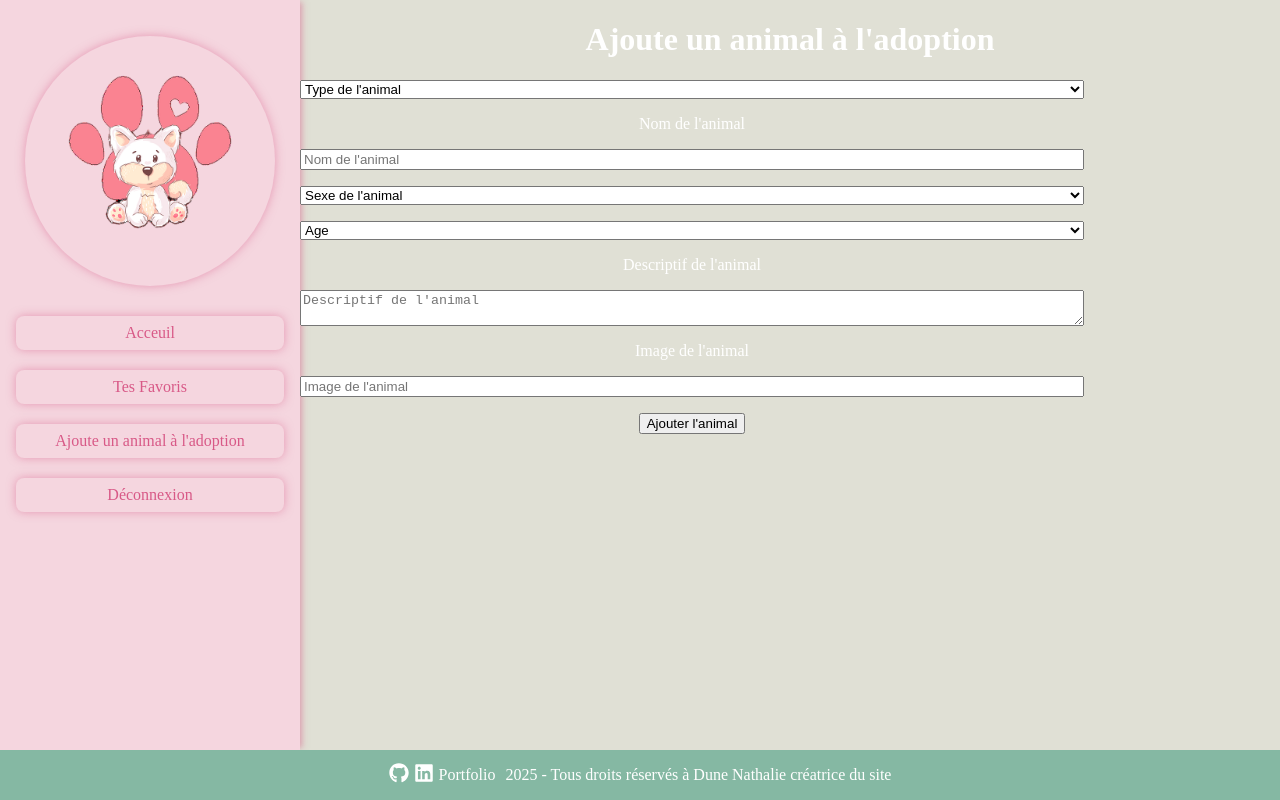
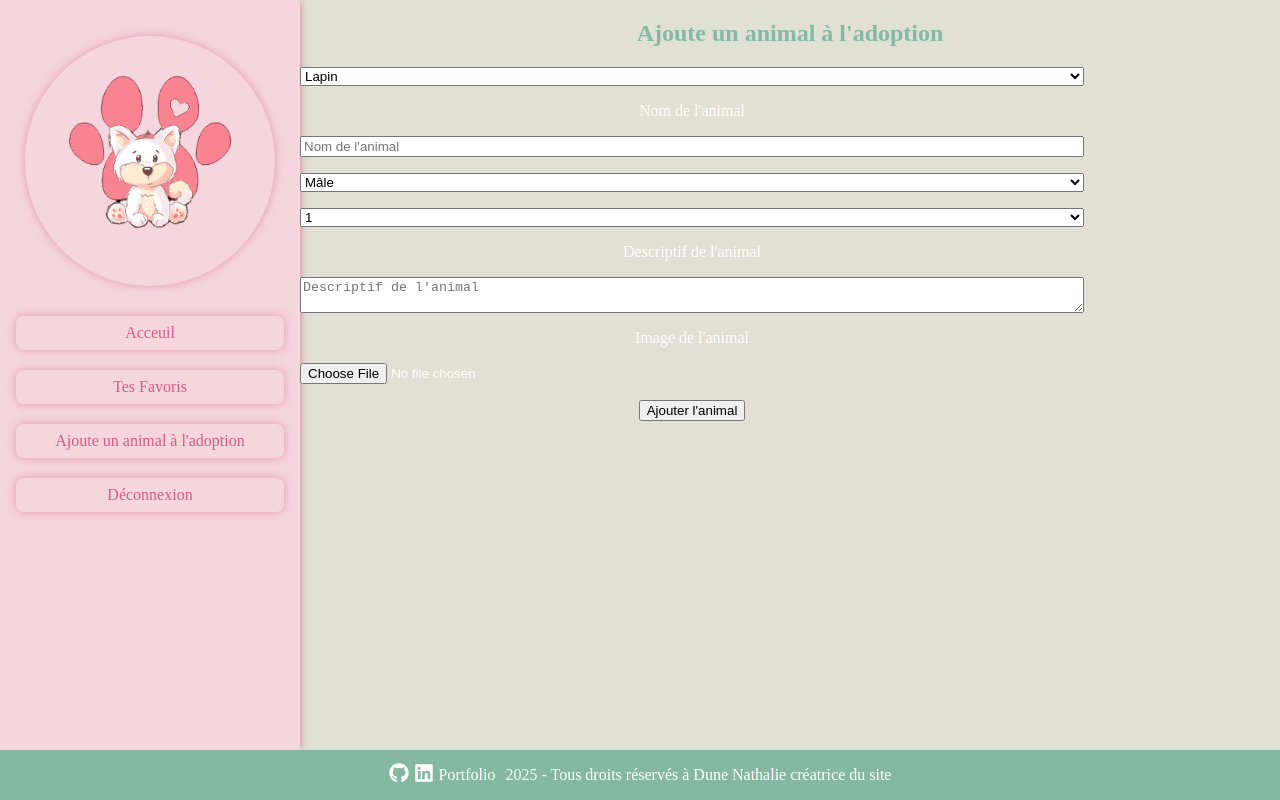
Before and after one commit to DuneNathalie/PetLovers, a React (Create React App) app: page /AddAdoption in a window 1280 px wide. Built offline with nearby package versions, Linux system fonts and the light colour scheme; a web font is replaced by a local one.

Commit message:
update modal updatePet

```diff
--- a/src/components/AddAdoption/FormUpdate/FormUpdate.tsx
+++ b/src/components/AddAdoption/FormUpdate/FormUpdate.tsx
@@ -1,14 +1,74 @@
-import React from 'react';
-
+import React, { useState } from 'react';
 import Styles from './FormUpdate.module.scss';
-
+import Modal from '../../Modal/Modal';
+import { useModal } from '../../../context/modal';
 
 const FormUpdate: React.FC = () => {
+    const { showModal } = useModal();
+    const [formData, setFormData] = useState({
+        name: "",
+        type: "Lapin",
+        sexe: "Mâle",
+        age: "1",
+        descriptif: "",
+        image: null as File | null,
+    });
+
+    const handleChange = (
+        e: React.ChangeEvent<HTMLInputElement | HTMLTextAreaElement | HTMLSelectElement>
+    ) => {
+        const { id, value } = e.target;
+        setFormData(prev => ({ ...prev, [id]: value }));
+    };
+
+    const handleFileChange = (e: React.ChangeEvent<HTMLInputElement>) => {
+        if (e.target.files && e.target.files[0]) {
+            setFormData(prev => ({
+                ...prev,
+                image: e.target.files![0]
+            }));
+        }
+    };
+
+    const handleSubmit = async (e: React.FormEvent<HTMLFormElement>) => {
+        e.preventDefault();
+
+        const data = new FormData();
+        data.append("name", formData.name);
+        data.append("type", formData.type);
+        data.append("sexe", formData.sexe);
+        data.append("age", formData.age);
+        data.append("descriptif", formData.descriptif);
+
+        if (formData.image) {
+            data.append("image", formData.image);
+        }
+
+        try {
+            const response = await fetch(`http://localhost:5000/animaux`, {
+                method: "POST",
+                body: data,
+            });
+
+            const resData = await response.json();
+
+            if (response.ok) {
+                console.log("Inscription réussie :", resData);
+                showModal(<Modal type="update" text="Animal ajouté avec succès!" show={true} />);
+            } else {
+                console.log("Erreur :", resData.message);
+                alert(resData.message || "Erreur lors de l'envoi");
+            }
+        } catch (error) {
+            console.error("Erreur lors de la requête :", error);
+        }
+    };
+
     return (
-        <form className={Styles.container}>
+        <form className={Styles.container} onSubmit={handleSubmit}>
             <div className={Styles.containerForm}>
-                <select id="type" required>
-                    <option value="Type">Type de l'animal</option>
+                <select id="type" value={formData.type} onChange={handleChange} required>
+                    <option value="">Type de l'animal</option>
                     <option value="Chien">Chien</option>
                     <option value="Chat">Chat</option>
                     <option value="Lapin">Lapin</option>
@@ -16,40 +76,54 @@ const FormUpdate: React.FC = () => {
                 </select>
 
                 <label htmlFor="name">Nom de l'animal</label>
-                <input type="text" id="name" placeholder="Nom de l'animal" required />
+                <input
+                    type="text"
+                    id="name"
+                    placeholder="Nom de l'animal"
+                    value={formData.name}
+                    onChange={handleChange}
+                    required
+                />
 
-                <select id="sexe" required>
-                <option value="sexe">Sexe de l'animal</option>
-                    <option value="mâle">Mâle</option>
-                    <option value="femelle">Femelle</option>
+                <select id="sexe" value={formData.sexe} onChange={handleChange} required>
+                    <option value="">Sexe de l'animal</option>
+                    <option value="Mâle">Mâle</option>
+                    <option value="Femelle">Femelle</option>
                 </select>
 
-                <select id="age" required>
-                    <option value="Age">Age</option>
-                    <option value="1">1</option>
-                    <option value="2">2</option>
-                    <option value="3">3</option>
-                    <option value="4">4</option>
-                    <option value="5">5</option>
-                    <option value="6">6</option>
-                    <option value="7">7</option>
-                    <option value="8">8</option>
-                    <option value="9">9</option>
-                    <option value="10">10</option>
+                <select id="age" value={formData.age} onChange={handleChange} required>
+                    <option value="">Âge</option>
+                    {[...Array(10)].map((_, i) => (
+                        <option key={i + 1} value={(i + 1).toString()}>{i + 1}</option>
+                    ))}
                 </select>
 
                 <label htmlFor="descriptif">Descriptif de l'animal</label>
-                <textarea id="descriptif" placeholder="Descriptif de l'animal" required></textarea>
+                <textarea
+                    id="descriptif"
+                    placeholder="Descriptif de l'animal"
+                    value={formData.descriptif}
+                    onChange={handleChange}
+                    required
+                />
 
                 <label htmlFor="image">Image de l'animal</label>
-                <input type="text" id="image" placeholder="Image de l'animal" required />
+                <input
+                    type="file"
+                    id="image"
+                    name="image"
+                    accept="image/*"
+                    onChange={handleFileChange}
+                />
+            </div>
 
-
-            </div>
             <div className={Styles.buttonAdd}>
-                <button type="submit">Ajouter l'animal</button>
+                <button type="submit">
+                    Ajouter l'animal
+                </button>
             </div>
         </form>
     );
 };
+
 export default FormUpdate;
--- a/src/components/Modal/Modal.tsx
+++ b/src/components/Modal/Modal.tsx
@@ -1,4 +1,4 @@
-import React, { useState } from 'react';
+import React, { useEffect, useState } from 'react';
 import { useNavigate } from 'react-router-dom';
 import { useModal } from '../../context/modal';
 
@@ -9,17 +9,29 @@ interface ModalProps {
     text: string;
     show: boolean;
     id?: number;
+    type: "delete" | "update";
 }
 
-const Modal: React.FC<ModalProps> = ({ text, id }) => {
+const Modal: React.FC<ModalProps> = ({ text, id, type }) => {
     const { hideModal, isVisible } = useModal();
     const navigate = useNavigate();
     const [delAnimaux, setDelAnimaux] = useState<{ id: number }[]>([]);
 
+    useEffect(() => {
+        if (type === 'update' && isVisible) {
+            const timer = setTimeout(() => {
+                hideModal();
+                navigate('/home');
+            }, 5000);
+            return () => clearTimeout(timer);
+        }
+    }, [type, isVisible, hideModal, navigate]);
+
     if (!isVisible) return null;
 
-    const deleteAnimaux = (id) => {
-        console.log("ID envoyé dans la requête DELETE:", id);
+    const deleteAnimaux = (id: number | undefined) => {
+        if (!id) return;
+
         fetch(`http://localhost:5000/animaux/${id}`, {
             method: "DELETE",
         })
@@ -32,17 +44,24 @@ const Modal: React.FC<ModalProps> = ({ text, id }) => {
             .then((data) => {
                 console.log(data.message);
                 setDelAnimaux((prev) => prev.filter(animal => animal.id !== id));
-            console.log('Animal supprimé avec succès');
             })
             .catch((err) => {
                 console.error(err);
             });
     };
 
+    return (
+        <>
+            {type === "update" && (
+                <div className={Styles.container}>
+                    <img src={Pet} alt="pet" />
+                    <div className={Styles.contant}>
+                        <p>{text}</p>
+                    </div>
+                </div>
+            )}
 
-
-
-    return (
+            {type === "delete" && (
                 <div className={Styles.container}>
                     <img src={Pet} alt="pet" />
                     <div className={Styles.contant}>
@@ -58,8 +77,9 @@ const Modal: React.FC<ModalProps> = ({ text, id }) => {
                         </button>
                     </div>
                 </div>
+            )}
+        </>
     );
 };
 
-
 export default Modal;
--- a/src/pages/AddAdoption.tsx
+++ b/src/pages/AddAdoption.tsx
@@ -15,7 +15,7 @@ const AddAdoption: React.FC = () => {
                 </div>
 
                 <div className={Styles.mainContent}>
-                    <h1>Ajoute un animal à l'adoption</h1>
+                    <h2>Ajoute un animal à l'adoption</h2>
                     <FormUpdate />
                 </div>
             </div>
--- a/src/pages/Description.tsx
+++ b/src/pages/Description.tsx
@@ -14,7 +14,7 @@ const Description: React.FC = () => {
   const { showModal } = useModal();
 
   const handleAdopter = () => {
-    showModal(<Modal text="Vous avez adopté l'animal!" show={true} id={selectedAnimal.id_animaux}/>);
+    showModal(<Modal type="delete" text="Vous avez adopté l'animal!" show={true} id={selectedAnimal.id_animaux}/>);
     console.log('Adopter et id => ', selectedAnimal.id_animaux);
   };
 
```
Lines whose indentation alone changed are shown as unchanged.
